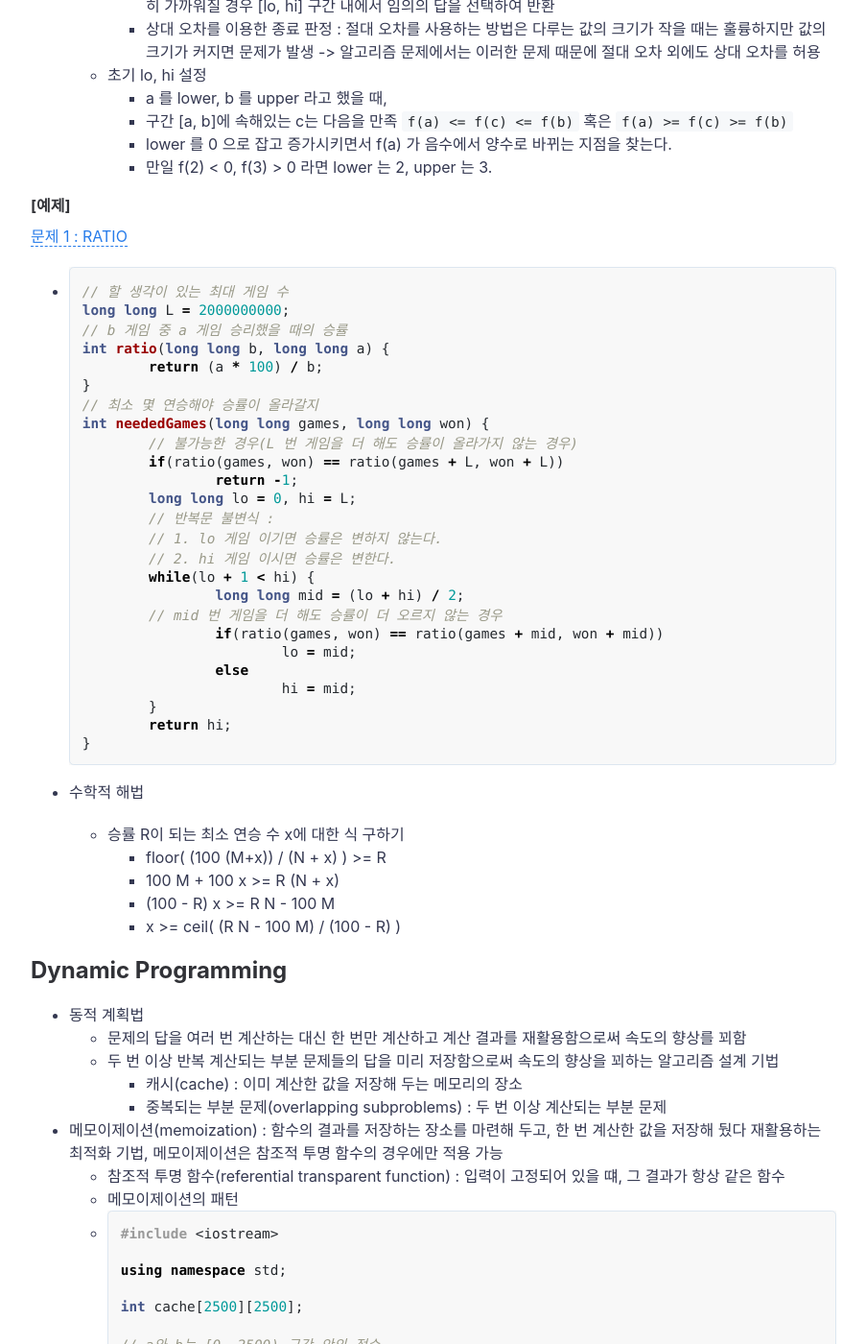
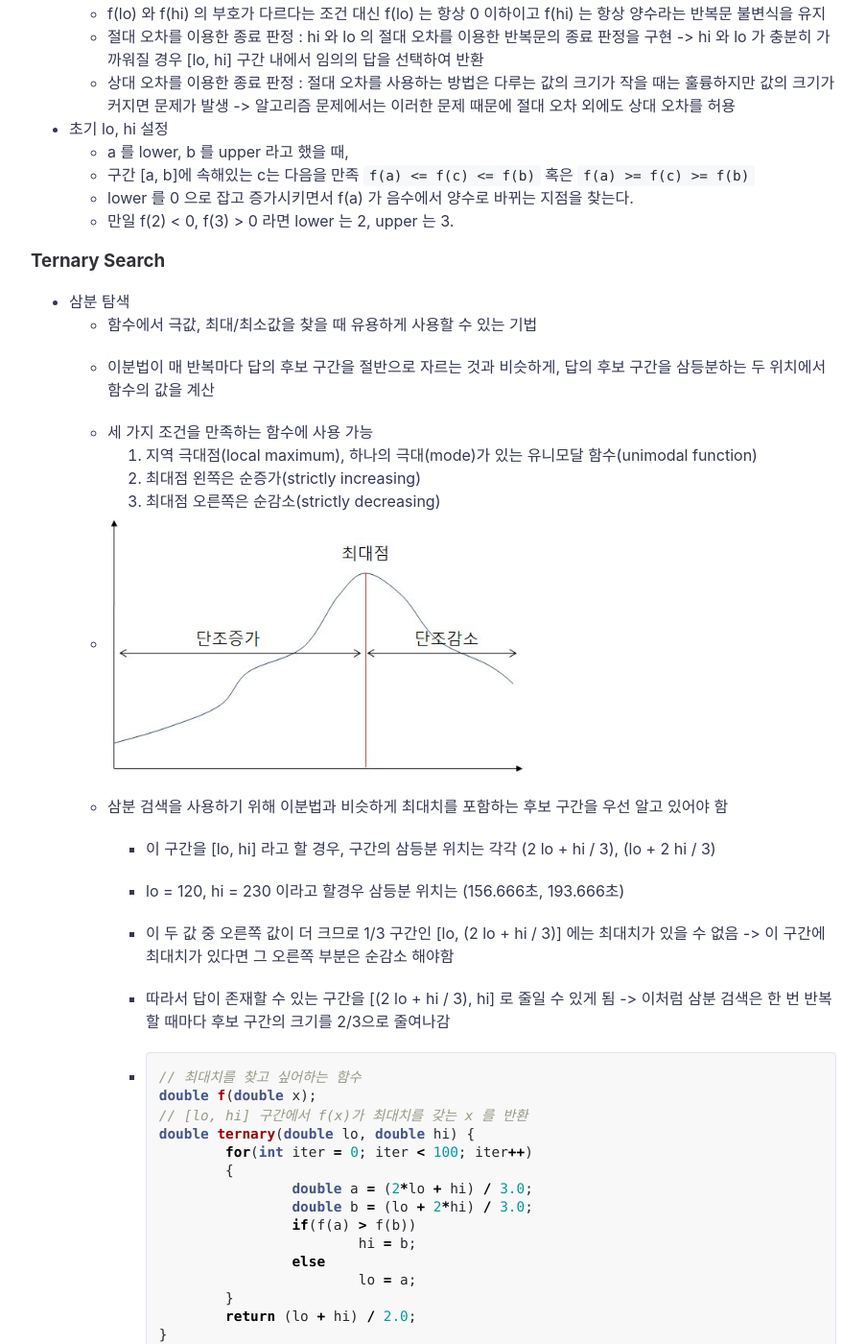
Before and after one commit to jihunparkme/jihunparkme.github.io, a Jekyll site: the page built from _posts/2020-01-06-Algorithm_2.md, in a window 1280 px wide and 1400 px high, scrolled down 2015 px. Shown: the whole window at 96% size, without its empty margins (188-1091 px from the left). Built offline with Jekyll 4.4.1, drawn with Linux system fonts in a browser that asks for light colours; comment, search, counter and statistics services are not loaded; some of the changed text lies outside the part shown.

Commit message:
Edit: add contents

````diff
--- a/_posts/2020-01-06-Algorithm_2.md
+++ b/_posts/2020-01-06-Algorithm_2.md
@@ -17,48 +17,95 @@ featured-img: algorithms
 
 ## Numerical analysis
 - 수치 해석 : 직접 풀기 힘든 수학 문제를 근사적으로 푸는 알고리즘과 이들의 수치적 안정성, 오차의 범위 등으 연구하는 전산학의 한 분야
-- 이분법(bisection method) : 가장 유용하게 사용되는 수치 해석 기법
-  - 주어진 범위 [lo, hi] 내에서 어떤 함수 f(x)의 값이 0이 되는 지점을 수치적으로 찾아내는 기법
 
-  - 단조 함수(주어진 순서를 보존하는 함수)가 아니고, 답이 여러 개 있는 함수라도 연속이기만 하다면 이분법을 사용해 근을 찾을 수 있음
+### bisection method
 
-  - 이분법 사용을 위해 우선 함수의 그래프 상에서 x축 윗부분에 위치한 점 하나와 아랫부분에 위치한 점 하나를 찾아야 함 -> 여기서 (lo, f(lo)) 와 (hi, f(hi)) 가 적당한 후보
+- 이분법 : 가장 유용하게 사용되는 수치 해석 기법
 
-  - 이분법은 매 반복마다 [lo, hi] 구간의 크기를 절반으로 줄여 나아감
+- 주어진 범위 [lo, hi] 내에서 어떤 함수 f(x)의 값이 0이 되는 지점을 수치적으로 찾아내는 기법
 
-  - <img src="..\post_img\bisection.png" alt="img" style="zoom: 100%;" />
+- 단조 함수(주어진 순서를 보존하는 함수)가 아니고, 답이 여러 개 있는 함수라도 연속이기만 하다면 이분법을 사용해 근을 찾을 수 있음
 
-  - ```c++
-    double f(double x);
-    // 이분법 예제 구현
+- 이분법 사용을 위해 우선 함수의 그래프 상에서 x축 윗부분에 위치한 점 하나와 아랫부분에 위치한 점 하나를 찾아야 함 -> 여기서 (lo, f(lo)) 와 (hi, f(hi)) 가 적당한 후보
+
+- 이분법은 매 반복마다 [lo, hi] 구간의 크기를 절반으로 줄여 나아감
+
+- <img src="..\post_img\bisection.png" alt="img" style="zoom: 100%;" />
+
+- ```c++
+  double f(double x);
+  // 이분법 예제 구현
   double bisection(double lo, double hi) {
-        // 반복문 불변식을 강제
-        if(f(lo) > 0)  swap(lo, hi);
-        // 반복문 불변식 : f(lo) <= 0 < f(hi)
-        // 반복문 불변식을 강제하기 위해 lo > hi 가 될 수 있으므로 (hi-lo)는 절대값
-        while(fabs(hi - lo) > 2e-7)
-        {
-            double mid = (lo + hi) / 2;
-            double fmid = f(mid);
-            // 두 부분 구간 중 어느 쪽을 선택해야할지 결정
-            if(fmid <= 0)  lo = mid;
-            else hi = mid;
-        }
-        // 중간 값 반환(최대 오차를 최소화할 수 있는 답이 중간 값이므로)
-        return (lo + hi) / 2;
-    }
-    ```
+      // 반복문 불변식을 강제
+      if(f(lo) > 0)  swap(lo, hi);
+      // 반복문 불변식 : f(lo) <= 0 < f(hi)
+      // 반복문 불변식을 강제하기 위해 lo > hi 가 될 수 있으므로 (hi-lo)는 절대값
+      while(fabs(hi - lo) > 2e-7)
+      {
+          double mid = (lo + hi) / 2;
+          double fmid = f(mid);
+          // 두 부분 구간 중 어느 쪽을 선택해야할지 결정
+          if(fmid <= 0)  lo = mid;
+          else hi = mid;
+      }
+      // 중간 값 반환(최대 오차를 최소화할 수 있는 답이 중간 값이므로)
+      return (lo + hi) / 2;
+  }
+  ```
 
-    - f(lo) 와 f(hi) 의 부호가 다르다는 조건 대신 f(lo) 는 항상 0 이하이고 f(hi) 는 항상 양수라는 반복문 불변식을 유지
-    - 절대 오차를 이용한 종료 판정 : hi 와 lo 의 절대 오차를 이용한 반복문의 종료 판정을 구현 -> hi 와 lo 가 충분히 가까워질 경우 [lo, hi] 구간 내에서 임의의 답을 선택하여 반환
-    - 상대 오차를 이용한 종료 판정 : 절대 오차를 사용하는 방법은 다루는 값의 크기가 작을 때는 훌륭하지만 값의 크기가 커지면 문제가 발생 -> 알고리즘 문제에서는 이러한 문제 때문에 절대 오차 외에도 상대 오차를 허용
-  - 초기 lo, hi 설정
-    - a 를 lower, b 를 upper 라고 했을 때,
-    - 구간 [a, b]에 속해있는 c는 다음을 만족 `f(a) <= f(c) <= f(b)` 혹은 `f(a) >= f(c) >= f(b)`
-    - lower 를 0 으로 잡고 증가시키면서 f(a) 가 음수에서 양수로 바뀌는 지점을 찾는다.
-    - 만일 f(2) < 0, f(3) > 0 라면 lower 는 2, upper 는 3.
+  - f(lo) 와 f(hi) 의 부호가 다르다는 조건 대신 f(lo) 는 항상 0 이하이고 f(hi) 는 항상 양수라는 반복문 불변식을 유지
+  - 절대 오차를 이용한 종료 판정 : hi 와 lo 의 절대 오차를 이용한 반복문의 종료 판정을 구현 -> hi 와 lo 가 충분히 가까워질 경우 [lo, hi] 구간 내에서 임의의 답을 선택하여 반환
+  - 상대 오차를 이용한 종료 판정 : 절대 오차를 사용하는 방법은 다루는 값의 크기가 작을 때는 훌륭하지만 값의 크기가 커지면 문제가 발생 -> 알고리즘 문제에서는 이러한 문제 때문에 절대 오차 외에도 상대 오차를 허용
+- 초기 lo, hi 설정
+  - a 를 lower, b 를 upper 라고 했을 때,
+  - 구간 [a, b]에 속해있는 c는 다음을 만족 `f(a) <= f(c) <= f(b)` 혹은 `f(a) >= f(c) >= f(b)`
+  - lower 를 0 으로 잡고 증가시키면서 f(a) 가 음수에서 양수로 바뀌는 지점을 찾는다.
+  - 만일 f(2) < 0, f(3) > 0 라면 lower 는 2, upper 는 3.
 
-#### [예제]
+### Ternary Search
+- 삼분 탐색
+  - 함수에서 극값, 최대/최소값을 찾을 때 유용하게 사용할 수 있는 기법
+
+  - 이분법이 매 반복마다 답의 후보 구간을 절반으로 자르는 것과 비슷하게, 답의 후보 구간을 삼등분하는 두 위치에서 함수의 값을 계산
+
+  - 세 가지 조건을 만족하는 함수에 사용 가능
+    1. 지역 극대점(local maximum), 하나의 극대(mode)가 있는 유니모달 함수(unimodal function)
+      2. 최대점 왼쪽은 순증가(strictly increasing)
+      3. 최대점 오른쪽은 순감소(strictly decreasing)
+
+  - <img src="..\post_img\ternary.jpg" alt="img" style="zoom: 80%;" />
+
+  - 삼분 검색을 사용하기 위해 이분법과 비슷하게 최대치를 포함하는 후보 구간을 우선 알고 있어야 함
+
+    - 이 구간을 [lo, hi] 라고 할 경우, 구간의 삼등분 위치는 각각 (2 lo + hi / 3), (lo + 2 hi / 3)
+
+    - lo = 120, hi = 230 이라고 할경우 삼등분 위치는 (156.666초, 193.666초)
+
+    - 이 두 값 중 오른쪽 값이 더 크므로 1/3 구간인 [lo, (2 lo + hi / 3)] 에는 최대치가 있을 수 없음 -> 이 구간에 최대치가 있다면 그 오른쪽 부분은 순감소 해야함
+
+    - 따라서 답이 존재할 수 있는 구간을  [(2 lo + hi / 3), hi] 로 줄일 수 있게 됨 -> 이처럼 삼분 검색은 한 번 반복할 때마다 후보 구간의 크기를 2/3으로 줄여나감
+
+    - ```c++
+      // 최대치를 찾고 싶어하는 함수
+      double f(double x);
+      // [lo, hi] 구간에서 f(x)가 최대치를 갖는 x 를 반환
+      double ternary(double lo, double hi) {
+      	for(int iter = 0; iter < 100; iter++)
+      	{
+      		double a = (2*lo + hi) / 3.0;
+      		double b = (lo + 2*hi) / 3.0;
+      		if(f(a) > f(b))
+      			hi = b;
+      		else
+      			lo = a;
+      	}
+      	return (lo + hi) / 2.0;
+      }
+      ```
+
+    - 입력의 정의를 간단히 바꾸면 삼분 검색은 최소치를 찾는 데도 쓸 수 있음 -> 지역 극소점이 하나밖에 없고, 이 점 왼쪽으로는 순감소, 오른쪽으로는 순증가하는 함수가 있다면 똑같이 삼분 검색을 사용할 수 있음
+
+##### [예제]
 
 [문제 1 : RATIO](https://algospot.com/judge/problem/read/RATIO){: target="_blank"}
 
@@ -135,7 +182,7 @@ featured-img: algorithms
     }
     ```
 
-#### [예제]
+##### [예제]
 [문제 1 : JUMPGAME](https://algospot.com/judge/problem/read/JUMPGAME){: target="_blank"}
 - first. 주어진 문제를 (재귀적으로 해결하는) 완전 탐색을 이용하여 해결
   - ```c++
````
Also changed, not shown: post_img/ternary.jpg (added).
